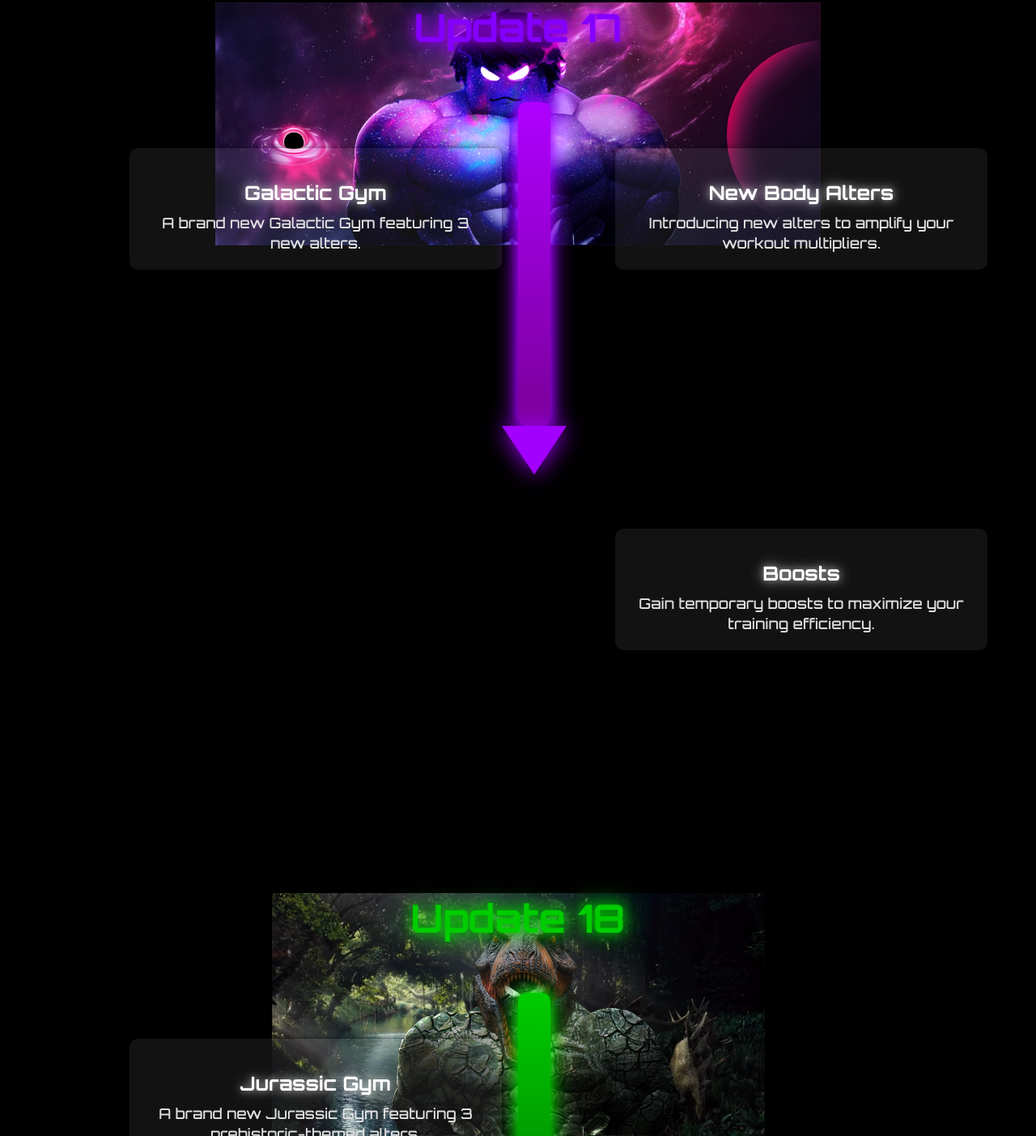
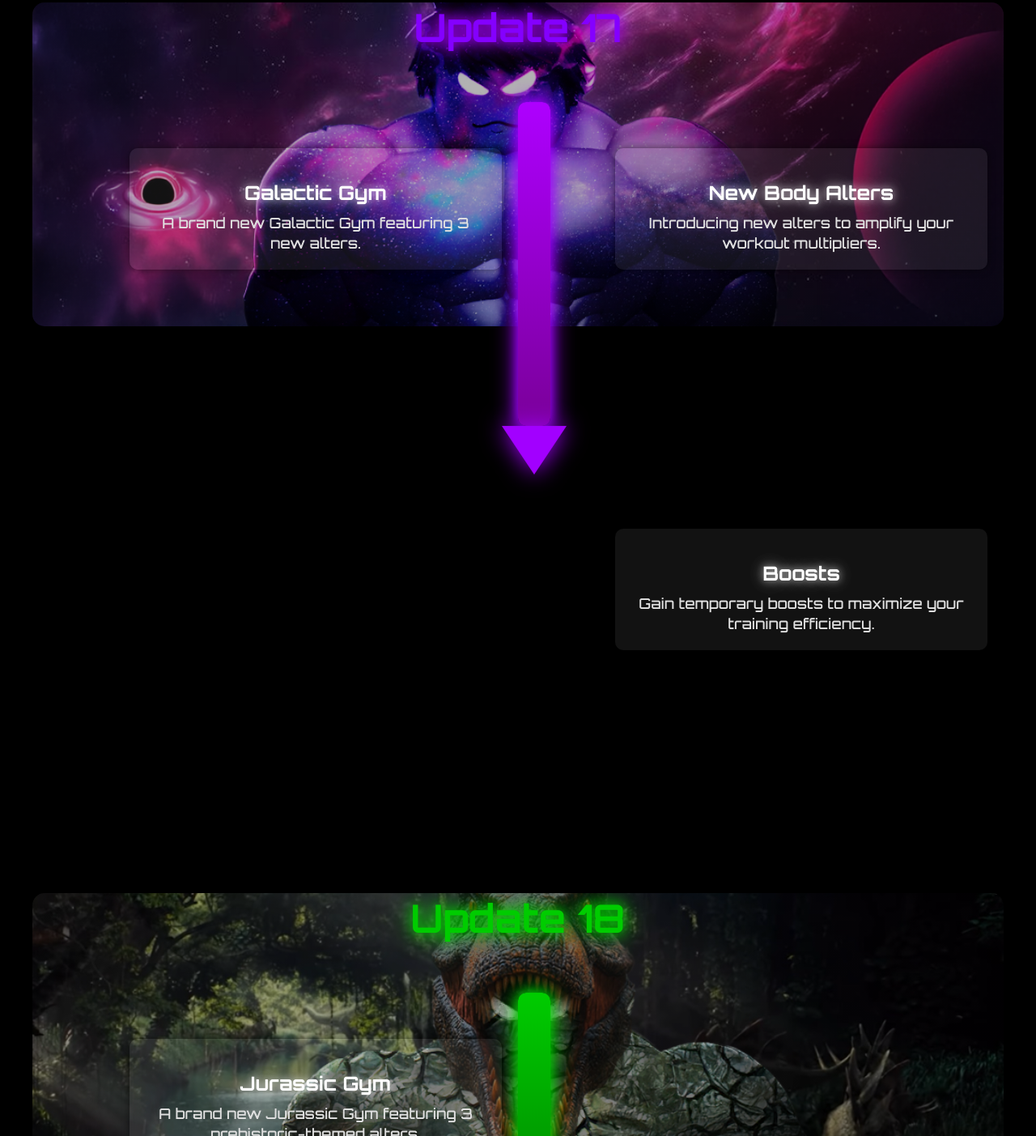
Before and after one commit to ArcticFoxSE/roadmap, a plain HTML site: page index.html in a window 1280 px wide. Shown: the part 2297-3700 px from the top of the page at 81% size. Drawn offline with Linux system fonts and the light colour scheme.

Commit message:
Add files via upload

```diff
--- a/index.html
+++ b/index.html
@@ -442,40 +442,44 @@ ul li {
 }
 
 
+.image16 {
+  /* Gör själva “kortet” lagom stort */
+  width: 100%;
+  height: 400px;              /* Justera höjd efter önskemål */
+  border-radius: 15px;        /* rundade hörn */
+  overflow: hidden;           /* se till att hörnen klipps */
 
-.image16{
-    background-image: url("Leaks/Banners/chisrtmasbannerd-3.png");
-    background-repeat: no-repeat;
-  background-position: center;
-  background-size: contain;
-  /* Se till att du ger en höjd så att bilden faktiskt syns */
-  width: 100%;
-  min-height: 300px;
-  /* bakgrundsfärgen om det blir yta runt bilden */
-  background-color: transparent; }
-    .image17 {
-  background-image: url("Leaks/Banners/galaxybanner-3.png");
-  background-repeat: no-repeat;
-  background-position: center;
-  background-size: contain;
-  /* Se till att du ger en höjd så att bilden faktiskt syns */
-  width: 100%;
-  min-height: 300px;
-  /* bakgrundsfärgen om det blir yta runt bilden */
-  background-color: transparent;
+  /* Här lägger vi mörk overlay + bilden i samma background */
+  background:
+    linear-gradient(rgba(0,0,0,0.3), rgba(0,0,0,0.3)),
+    url("Leaks/Banners/chisrtmasbannerd-3.png")
+    no-repeat center;
+  background-size: cover;     /* fyller container, bilden kan beskäras */
+  background-blend-mode: darken; /* blandar overlay & bild = mörkläggning */
 }
 
-.image18{
-    background-image: url("Leaks/Banners/jurrasic-2.png");
-    background-repeat: no-repeat;
-  background-position: center;
-  background-size: contain;
-  /* Se till att du ger en höjd så att bilden faktiskt syns */
+.image17, .image18 {
+  /* Samma princip för de andra bilderna */
   width: 100%;
-  min-height: 300px;
-  /* bakgrundsfärgen om det blir yta runt bilden */
-  background-color: transparent;
+  height: 400px;
+  border-radius: 15px;
+  overflow: hidden;
+  background:
+    linear-gradient(rgba(0,0,0,0.3), rgba(0,0,0,0.3)),
+    url("Leaks/Banners/galaxybanner-3.png") no-repeat center;
+  background-size: cover;
+  background-blend-mode: darken;
 }
+
+/* Byt bara ut url(...) efter vilken .image du vill styla */
+.image18 {
+  background:
+    linear-gradient(rgba(0,0,0,0.3), rgba(0,0,0,0.3)),
+    url("Leaks/Banners/jurrasic-2.png") no-repeat center;
+  background-size: cover;
+  background-blend-mode: darken;
+}
+
 </style>
 </head>
 <body>
```
